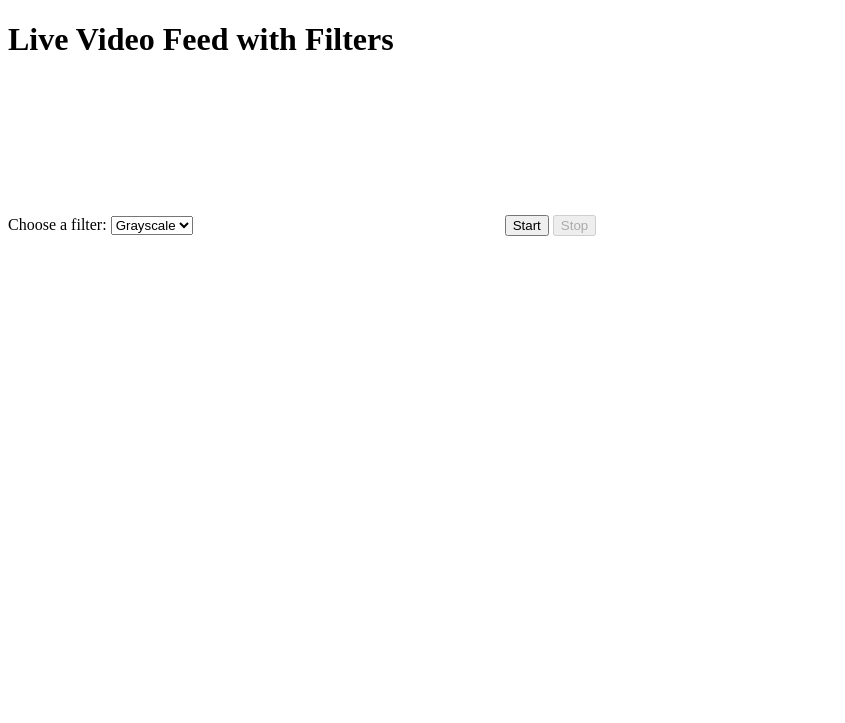
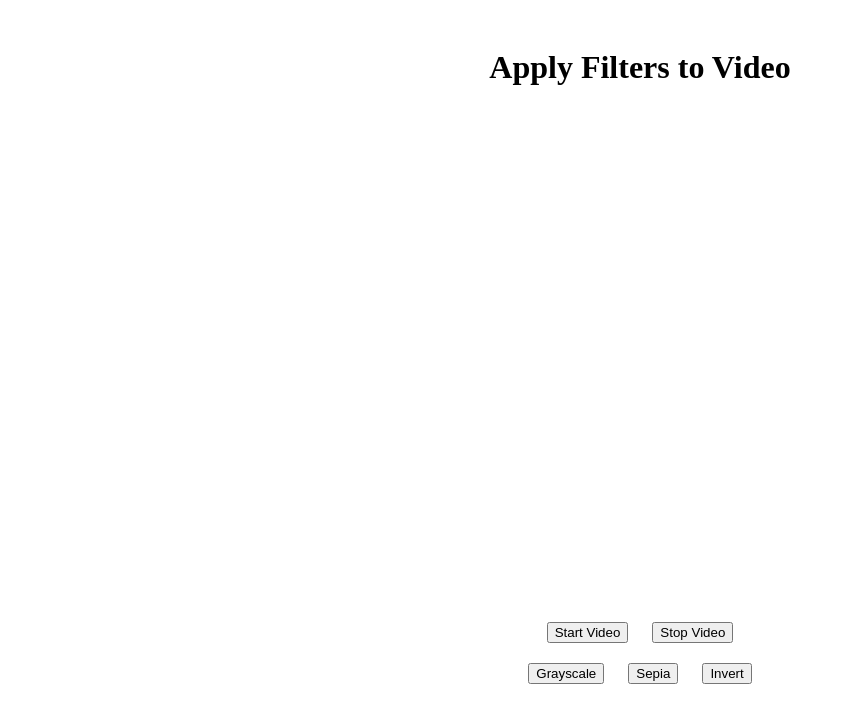
Before and after one commit to varunk1211/flask-project, a Flask app: page / in a window 1280 px wide. Shown: the top 723 px of the page, without its empty margins (0-845 px from the left). Run offline with Flask 2, Linux system fonts and the light colour scheme; some libraries are stand-ins or nearby versions.

Commit message:
this is me

```diff
--- a/templates/index.html
+++ b/templates/index.html
@@ -3,85 +3,83 @@
 <head>
     <meta charset="UTF-8">
     <meta name="viewport" content="width=device-width, initial-scale=1.0">
-    <title>Live Video with Filters</title>
-    <script src="https://cdnjs.cloudflare.com/ajax/libs/socket.io/4.4.1/socket.io.js"></script>
+    <title>Video Filter</title>
+    <script src="https://cdn.socket.io/4.0.1/socket.io.min.js"></script>
+    <style>
+        body { text-align: center; padding: 20px; }
+        canvas { margin-top: 20px; }
+        #controls { margin-top: 20px; }
+        button { margin: 10px; }
+    </style>
 </head>
 <body>
-    <h1>Live Video Feed with Filters</h1>
+    <h1>Apply Filters to Video</h1>
+    <video id="video" width="640" height="480" autoplay></video>
+    <canvas id="canvas" width="640" height="480" style="display:none;"></canvas>
 
-    <!-- Filter Selection -->
-    <label for="filterSelect">Choose a filter:</label>
-    <select id="filterSelect">
-        <option value="grayscale">Grayscale</option>
-        <option value="sepia">Sepia</option>
-        <option value="invert">Invert</option>
-    </select>
-
-    <!-- Video and Canvas -->
-    <video id="video" autoplay></video>
-    <canvas id="canvas" style="display: none;"></canvas>
-    <img id="processedImage" />
-
-    <!-- Start and Stop Buttons -->
-    <button id="startBtn">Start</button>
-    <button id="stopBtn" disabled>Stop</button>
+    <div id="controls">
+        <button onclick="startVideo()">Start Video</button>
+        <button onclick="stopVideo()">Stop Video</button>
+        <br>
+        <button onclick="applyFilter('grayscale')">Grayscale</button>
+        <button onclick="applyFilter('sepia')">Sepia</button>
+        <button onclick="applyFilter('invert')">Invert</button>
+    </div>
 
     <script>
+        const socket = io.connect("http://localhost:5000");
         const video = document.getElementById("video");
         const canvas = document.getElementById("canvas");
         const ctx = canvas.getContext("2d");
-        const processedImage = document.getElementById("processedImage");
-        const socket = io.connect(window.location.origin());
-        const filterSelect = document.getElementById("filterSelect");
 
-        let videoStream;
-        let videoInterval;
+        let mediaStream = null;
 
-        // Start button
-        document.getElementById("startBtn").addEventListener("click", function() {
+        function startVideo() {
             navigator.mediaDevices.getUserMedia({ video: true })
-                .then(stream => {
-                    videoStream = stream;
+                .then((stream) => {
+                    mediaStream = stream;
                     video.srcObject = stream;
-
-                    // Enable the stop button
-                    document.getElementById("stopBtn").disabled = false;
-                    document.getElementById("startBtn").disabled = true;
-
-                    // Start capturing frames
-                    videoInterval = setInterval(captureFrame, 100);
+                    video.play();
+                    captureFrame();
                 })
-                .catch(err => console.error("Error accessing webcam:", err));
+                .catch((err) => {
+                    console.error("Error accessing webcam: ", err);
                 });
-
-        // Stop button
-        document.getElementById("stopBtn").addEventListener("click", function() {
-            // Stop the video stream and clear interval
-            if (videoStream) {
-                let tracks = videoStream.getTracks();
-                tracks.forEach(track => track.stop());
         }
 
-            // Disable stop button and enable start button
-            document.getElementById("stopBtn").disabled = true;
-            document.getElementById("startBtn").disabled = false;
+        function stopVideo() {
+            if (mediaStream) {
+                const tracks = mediaStream.getTracks();
+                tracks.forEach(track => track.stop());
+                video.srcObject = null;
+            }
+        }
 
-            // Clear the interval to stop capturing frames
-            clearInterval(videoInterval);
-        });
-
-        // Function to capture frames from video
         function captureFrame() {
-            canvas.width = video.videoWidth;
-            canvas.height = video.videoHeight;
+            if (mediaStream && mediaStream.active) {
                 ctx.drawImage(video, 0, 0, canvas.width, canvas.height);
                 const imageData = canvas.toDataURL("image/jpeg");
-            const selectedFilter = filterSelect.value;
-            socket.emit("video_frame", { imageData, filter: selectedFilter });
+                sendFrame(imageData);
+                requestAnimationFrame(captureFrame);
+            }
         }
 
-        socket.on("processed_frame", function(data) {
-            processedImage.src = data;
+        function sendFrame(imageData) {
+            socket.emit("video_frame", { imageData: imageData, filter: currentFilter });
+        }
+
+        let currentFilter = "grayscale"; // Default filter
+
+        function applyFilter(filter) {
+            currentFilter = filter;
+        }
+
+        socket.on("processed_frame", function (data) {
+            const img = new Image();
+            img.onload = function () {
+                ctx.drawImage(img, 0, 0, canvas.width, canvas.height);
+            };
+            img.src = data;
         });
     </script>
 </body>
```
Lines whose indentation alone changed are shown as unchanged.
